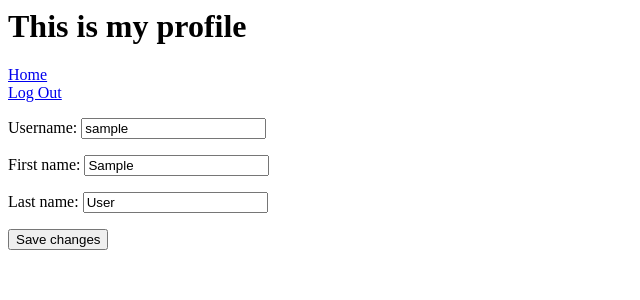
After one commit to mateovasquez/githuboauth, a Django app: page /my-profile in a window 1280 px wide. The commit adds this page. Shown: the top 300 px of the page, without its empty margins (0-640 px from the left). Run offline with Django 4.2, Linux system fonts and the light colour scheme; the visitor is signed in with stand-in values (Sample User, id 1).

Commit message:
added my profile view

```diff
--- /dev/null
+++ b/githuboauth/forms.py
@@ -0,0 +1,20 @@
+from django import forms
+from django.contrib.auth.models import User
+
+class UserInfoForm(forms.ModelForm):
+  username = forms.CharField(
+    max_length=100,
+    widget=forms.TextInput()
+  )
+  first_name = forms.CharField(
+    max_length=100,
+    widget=forms.TextInput()
+  )
+  last_name = forms.CharField(
+    max_length=100,
+    widget=forms.TextInput()
+  )
+
+  class Meta:
+    model = User
+    fields = ['username', 'first_name', 'last_name']
--- a/githuboauth/templates/home.html
+++ b/githuboauth/templates/home.html
@@ -3,7 +3,11 @@
 {% if request.user.is_authenticated %}
   <h1>You are logged in as {{request.user.first_name}} {{request.user.last_name}}</h1>
   <h2>{{request.user.email}}</h2>
+  <a href="{% url 'my_profile' %}">My profile</a>
+  <br>
   <a href="{% url 'account_logout' %}">Log Out</a>
+
+
 {% else %}
   <a href="{% provider_login_url 'github' %}">Log in with Github</a>
 {% endif %}
--- /dev/null
+++ b/githuboauth/templates/my-profile.html
@@ -0,0 +1,16 @@
+
+
+<h1>This is my profile</h1>
+
+<a href="{% url 'home' %}">Home</a>
+<br>
+<a href="{% url 'account_logout' %}">Log Out</a>
+<br>
+
+<div>
+  <form method="post">
+    {% csrf_token %}
+    {{ user_form.as_p }}
+    <button type="submit">Save changes</button>
+  </form>
+</div>
--- a/githuboauth/urls.py
+++ b/githuboauth/urls.py
@@ -17,11 +17,13 @@ Including another URLconf
 from django.contrib import admin
 from django.urls import include, path
 
-from githuboauth.views import HomeView
+from githuboauth.views import HomeView, MyProfileView
 
 
 urlpatterns = [
-    path('', HomeView),
     path('admin/', admin.site.urls),
     path('accounts/', include('allauth.urls')),
+
+    path('', HomeView, name="home"),
+    path('my-profile', MyProfileView, name='my_profile'),
 ]
--- a/githuboauth/views.py
+++ b/githuboauth/views.py
@@ -1,5 +1,26 @@
-from django.shortcuts import render
+from django.contrib import messages
+from django.shortcuts import redirect, render
+
+from githuboauth.forms import UserInfoForm
 
 
 def HomeView(request):
-    return render(request, 'home.html')
+  return render(request, 'home.html')
+
+def MyProfileView(request):
+  if request.method == 'POST':
+    user_form = UserInfoForm(request.POST, instance=request.user)
+    return save_user_info(request, user_form)
+  else:
+    user_form = UserInfoForm(instance=request.user)
+  return render(request, 'my-profile.html', {
+    'user_form': user_form,
+  })
+
+def save_user_info(request, user_form):
+  if user_form.is_valid():
+    user_form.save()
+    messages.success(request, ('Your profile was successfully updated!'))
+    return redirect('home')
+  else:
+    messages.error(request, ('Please correct the error below.'))
```
